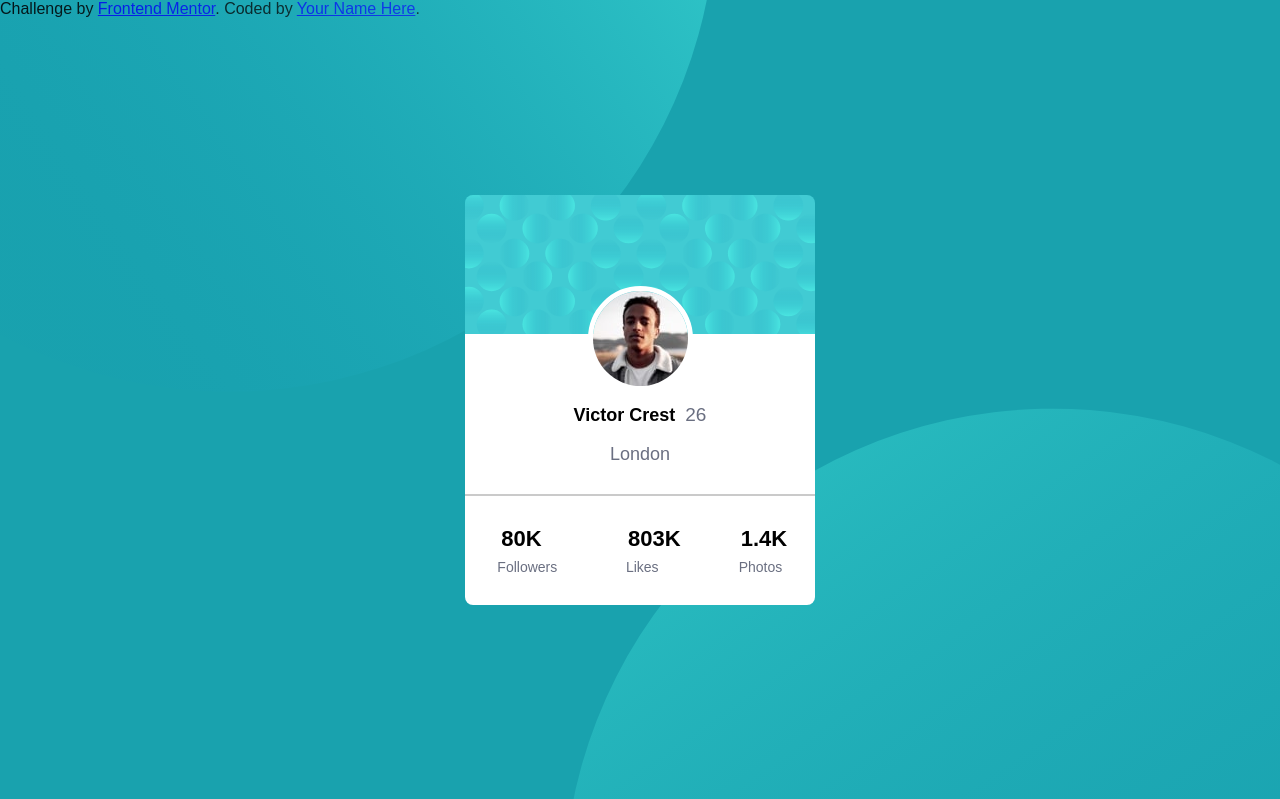
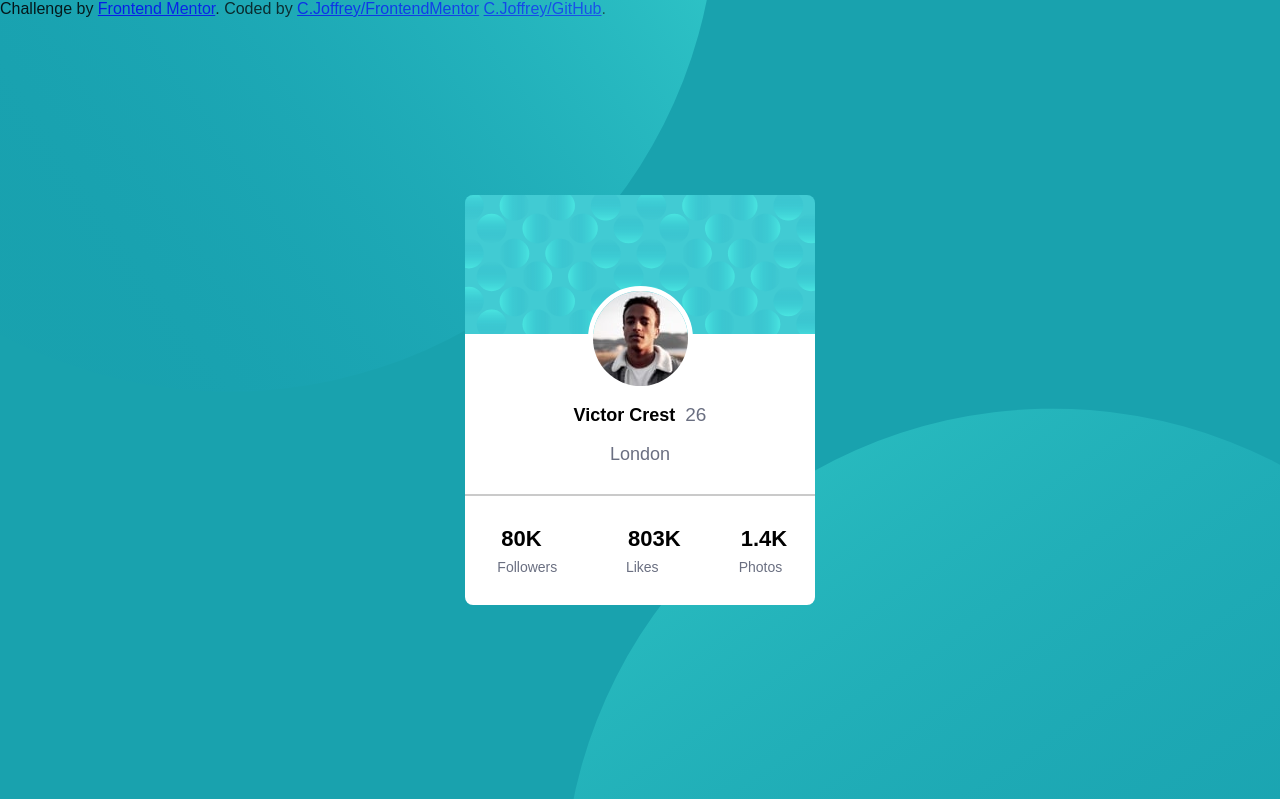
Before and after one commit to joffrey7486/Profile-card-component-main-FrontEndMentor, a plain HTML site: page profile-card-component-main/index.html in a window 1280 px wide. Shown: the top 799 px of the page. Drawn offline with Linux system fonts and the light colour scheme.

Commit message:
Update index.html

```diff
--- a/profile-card-component-main/index.html
+++ b/profile-card-component-main/index.html
@@ -48,8 +48,9 @@
 
     </div>
     <div class="attribution">
-      Challenge by <a href="https://www.frontendmentor.io?ref=challenge"  target="_blank">Frontend   Mentor</a>.
-      Coded by <a href="#">Your Name Here</a>.
+      Challenge by <a href="https://www.frontendmentor.io?ref=challenge" target="_blank">Frontend Mentor</a>.
+      Coded by <a href="https://www.frontendmentor.io/profile/joffrey7486">C.Joffrey/FrontendMentor</a>
+      <a href="https://github.com/joffrey7486">C.Joffrey/GitHub</a>.
     </div>
   </div>
 
```
